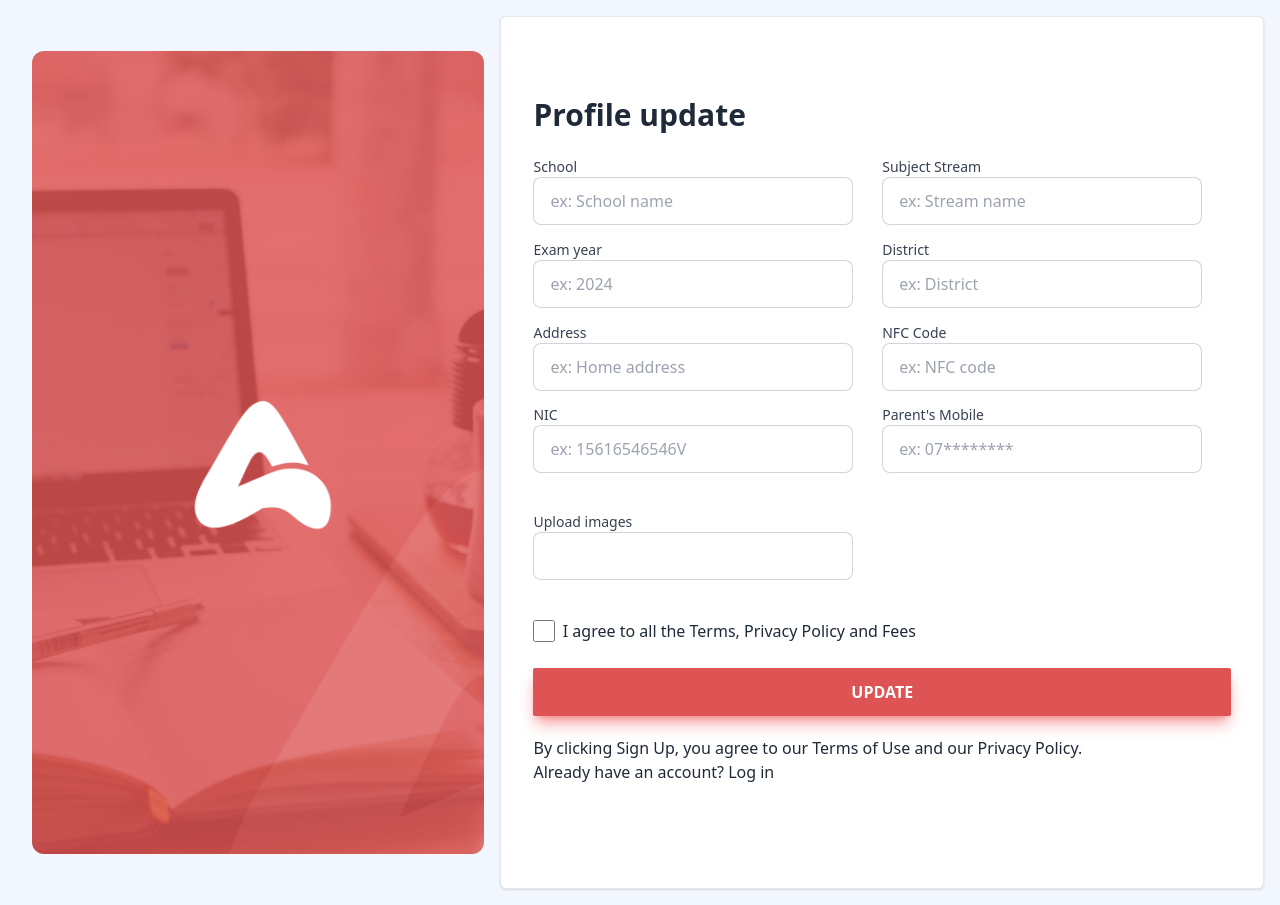
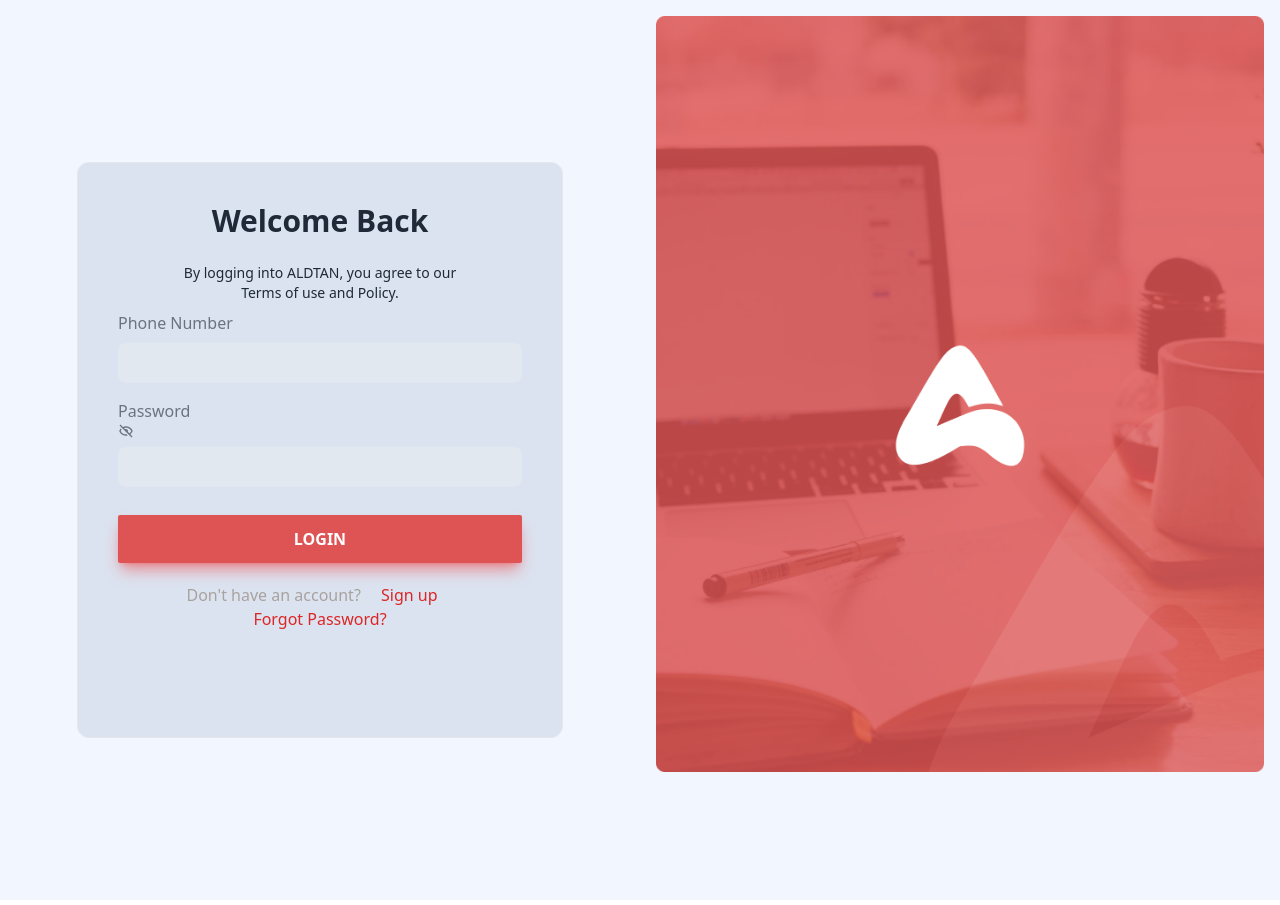
Before and after one commit to sachin96Boy/tution-frontend, a React (Vite) app: page / in a window 1280 px wide. Built offline with nearby package versions, Linux system fonts and the light colour scheme.

Commit message:
create route path

```diff
--- a/src/App.tsx
+++ b/src/App.tsx
@@ -1,23 +1,26 @@
-// import Login from "./pages/login";
-// import Register from "./pages/register";
+import Login from "./pages/login";
 import Profile from "./pages/profile";
+import { BrowserRouter,Routes,Route,} from "react-router-dom";
+import Register from "./pages/register";
+
 
 
 function App() {
   return (
-  <>
-    <>
-      {/* <Login /> */}
-    </>
-    <>
-        {/* <Register /> */}
-    </>
-    <>
-        <Profile/>
-    </>
+    <BrowserRouter>
 
-  </>
+      <Routes>
 
+          <Route path="/" element={<Login />} />
+
+
+
+          <Route path="/Register" element={<Register/>}/>
+
+
+
+      </Routes>
+    </BrowserRouter>
   );
 }
 
--- a/src/pages/login.tsx
+++ b/src/pages/login.tsx
@@ -1,6 +1,7 @@
 import { Link } from 'react-router-dom';
 import loginImg from '../assets/Images/login.jpg.png'
 import { BiHide } from "react-icons/bi";
+
 
 export default function Login() {
   return (
@@ -26,7 +27,9 @@ export default function Login() {
           <button className='w-full my-5 py-3 bg-regal-red shadow-lg shadow-red-500/50 hover:shadow-red-500/40 text-white font-semibold   rounded-sm '>LOGIN</button>
           <div className='text-center'>
             <span className='text-stone-400 font-medium'>Don't have an account? </span>
-            <span className='m-4 text-red-600 font-medium'><Link to ='/Register'></Link>Sign up</span>
+            <span className='m-4 text-red-600 font-medium'>
+              <Link to ='/Register'>Sign up</Link>
+              </span>
             <br />
             <span className=' text-red-600 font-medium'>Forgot Password?</span>
           </div>
--- a/src/pages/profile.tsx
+++ b/src/pages/profile.tsx
@@ -16,11 +16,11 @@ const initialValues = {
 };
 
 const validationSchema = yup.object({
-    school: yup.string().required(""),
-    subject_stream: yup.string().required(""),
-    exam_year: yup.string().required(""),
-    district: yup.string().email("").required(""),
-    nfc_code: yup.string().required(""),
+    school: yup.string().required("Required"),
+    subject_stream: yup.string().required("Required"),
+    exam_year: yup.string().required("Required"),
+    district: yup.string().email("").required("Required"),
+    nfc_code: yup.string().required("Required"),
     nic: yup.string().required("Required"),
     parents_mobile: yup.string().required("Required"),
     upload_images: yup.string().required("Required"),
@@ -50,13 +50,10 @@ export default function Profile() {
             <div className="  bg-regal-light  rounded-xl  border-[1px] shadow  sm:rounded-md p-8">
               <form autoComplete="off" onSubmit={formik.handleSubmit}>
                 <br />
-                <br />
-
 
                 <span className="text-3xl  font-bold text-center mt-5 ">
                   Profile update
                 </span>
-
 
                 <br />
                 <br />
@@ -73,7 +70,7 @@ export default function Profile() {
                         value={formik.values.school}
                       />
                     </div>
-
+<br />
                    <div className="col-span-6 sm:col-span-3 w-[347.5px] h-[82.81px] top-[397.92px] left-[932px] radius-[5px] border-[1px solid]">
                       <Input
                         className="input input-bordered w-full max-w-xs"
@@ -85,7 +82,7 @@ export default function Profile() {
                         value={formik.values.exam_year}
                       />
                     </div>
-
+<br />
                     <div className="col-span-6 sm:col-span-3 w-[347.5px] h-[82.81px] top-[397.92px] left-[932px] radius-[5px] border-[1px solid]">
                       <Input
                         className="input input-bordered w-full max-w-xs"
@@ -97,7 +94,7 @@ export default function Profile() {
                         value={formik.values.address}
                       />
                     </div>
-
+<br />
                     <div className="col-span-6 sm:col-span-3 w-[347.5px] h-[82.81px] top-[397.92px] left-[932px] radius-[5px] border-[1px solid]">
                       <Input
                         className="input input-bordered w-full max-w-xs"
@@ -125,7 +122,7 @@ export default function Profile() {
                         value={formik.values.subject_stream}
                       />
                     </div>
-
+<br />
                   <div className="col-span-6 sm:col-span-3 w-[347.5px] h-[82.81px] top-397.92px] left-[564.5px] radius-[5px] border-[1px solid]">
                     <Input
                       className="input input-bordered w-full max-w-xs"
@@ -137,7 +134,7 @@ export default function Profile() {
                       value={formik.values.district}
                     />
                   </div>
-
+<br />
                   <div className="col-span-6 sm:col-span-3 w-[347.5px] h-[82.81px] top-[496px] left-[564px] radius-[5px] border-[1px solid]">
                     <Input
                       className="input input-bordered w-full max-w-xs"
@@ -149,7 +146,7 @@ export default function Profile() {
                       value={formik.values.nfc_code}
                     />
                   </div>
-
+<br />
                   <div className="col-span-6 sm:col-span-3 w-[347.5px] h-[82.81px] top-[496px] left-[564px] radius-[5px] border-[1px solid]">
                     <Input
                       className="input input-bordered w-full max-w-xs"
@@ -176,30 +173,18 @@ export default function Profile() {
                   </div>
                 </div>
 <br />
-                <div className="md:col-span-5">
-                <div className="inline-flex items-center">
-                  <input type="checkbox" name="billing_same" id="billing_same" className="form-checkbox w-[21.31px] h-[21.31px] flex-shrink-0 border-[1px]" />
-                  <label className="ml-2">I agree to all the Terms, Privacy Policy and Fees</label>
-                </div>
-              </div>
+
 
 
                 <button
                   type="submit"
-                  className="w-full my-5 py-3 bg-regal-red shadow-lg shadow-red-500/50 hover:shadow-red-500/40 text-white font-semibold   rounded-sm "
+                  className="w-[150px] my-2 py-2 bg-regal-red shadow-lg shadow-red-500/50 hover:shadow-red-500/40 text-white font-semibold   rounded-sm "
                 >
                   UPDATE
                 </button>
 <br />
 
 
-                <label className="font-size-[13px] font-style:normal font-weight:500">By clicking Sign Up, you agree to our Terms of Use and our Privacy Policy.</label>
-<br />
-                <label htmlFor="">Already have an account? Log in</label>
-<br />
-<br />
-<br />
-<br />
 
               </form>
             </div>
```
